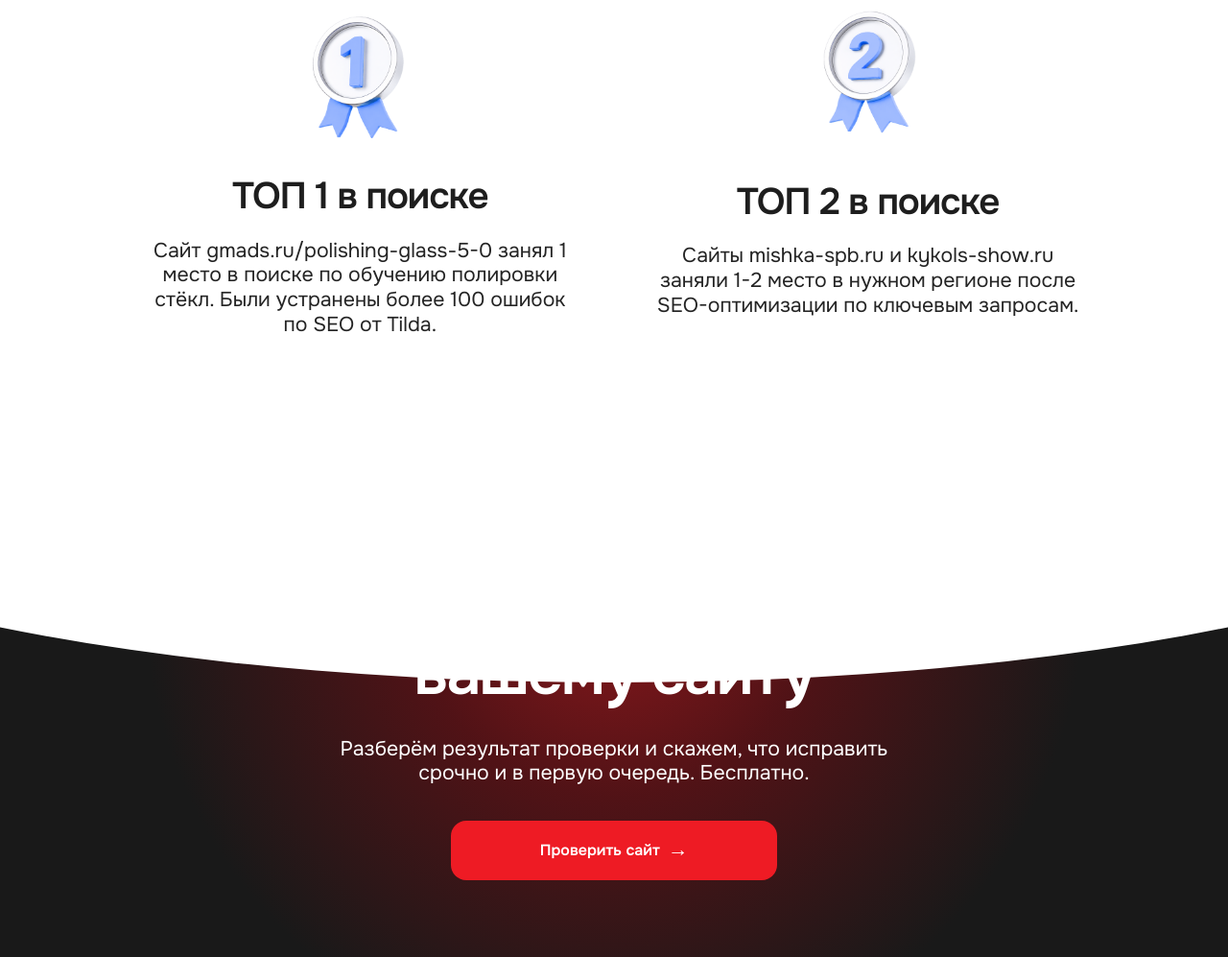
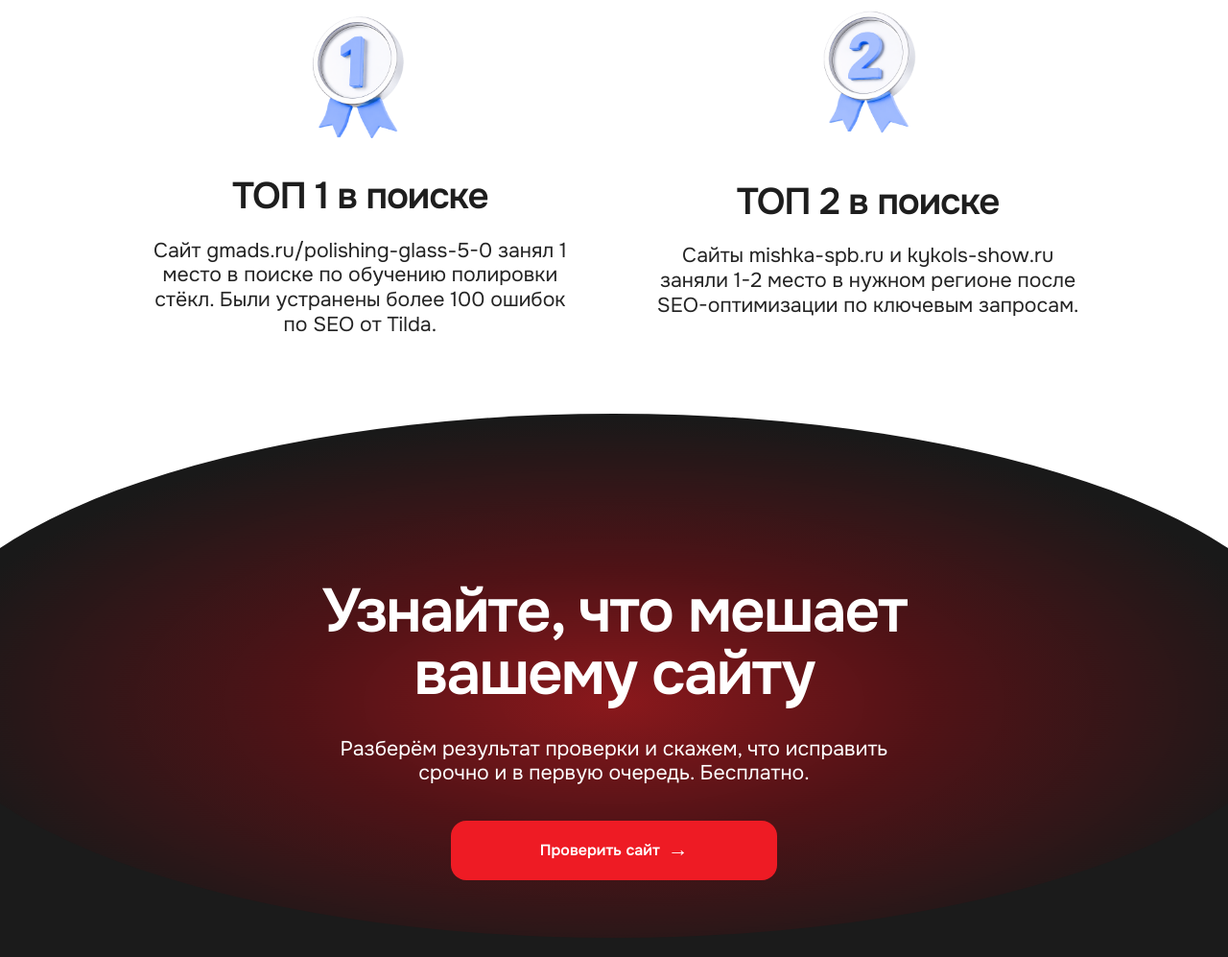
Before and after one commit to useral4/chistyy-site, a website: page public/index.html in a window 1280 px wide. Shown: the part 4200-5197 px from the top of the page at 96% size. Drawn offline with Linux system fonts and the light colour scheme.

Commit message:
Fix bottom CTA ellipse transition

```diff
--- a/public/styles.css
+++ b/public/styles.css
@@ -871,30 +871,43 @@ input {
   min-height: 720px;
   padding: 260px 32px 120px;
   overflow: hidden;
-  background:
-    radial-gradient(circle at 50% 34%, rgba(148, 24, 28, 0.92) 0, rgba(83, 18, 22, 0.96) 28%, #191919 66%),
-    var(--dark);
+  isolation: isolate;
+  background: transparent;
   color: var(--white);
   text-align: center;
 }
 
 .bottom-cta::before {
   position: absolute;
-  z-index: 0;
-  top: -300px;
+  z-index: 1;
+  top: 0;
   left: 50%;
-  width: 2140px;
-  height: 580px;
-  border-radius: 0 0 50% 50%;
-  background: var(--white);
+  width: 2198px;
+  height: 818px;
+  border-radius: 50%;
+  background:
+    radial-gradient(ellipse at 50% 55%, rgba(148, 24, 28, 0.92) 0, rgba(83, 18, 22, 0.95) 32%, #191919 70%),
+    var(--dark);
   content: "";
   transform: translateX(-50%);
   pointer-events: none;
 }
 
+.bottom-cta::after {
+  position: absolute;
+  z-index: 0;
+  top: 600px;
+  right: 0;
+  bottom: 0;
+  left: 0;
+  background: var(--dark);
+  content: "";
+  pointer-events: none;
+}
+
 .bottom-cta h2 {
   position: relative;
-  z-index: 1;
+  z-index: 2;
   margin: 0 0 33px;
   font-size: 92px;
   font-weight: 900;
@@ -903,7 +916,7 @@ input {
 
 .bottom-cta p {
   position: relative;
-  z-index: 1;
+  z-index: 2;
   margin: 0 0 37px;
   font-size: 32px;
   line-height: 1.16;
@@ -911,7 +924,7 @@ input {
 
 .bottom-cta .primary-cta {
   position: relative;
-  z-index: 1;
+  z-index: 2;
 }
 
 .loading-view,
@@ -1714,6 +1727,15 @@ input {
     padding-bottom: min(120px, 6.2500vw);
   }
 
+  .bottom-cta::before {
+    width: min(2198px, 114.4792vw);
+    height: min(818px, 42.6042vw);
+  }
+
+  .bottom-cta::after {
+    top: min(600px, 31.2500vw);
+  }
+
   .bottom-cta h2 {
     font-size: min(96px, 5.0000vw);
     font-weight: 600;
@@ -2207,9 +2229,13 @@ input {
   }
 
   .bottom-cta::before {
-    top: -210px;
+    top: 0;
     width: 940px;
     height: 350px;
+  }
+
+  .bottom-cta::after {
+    top: 260px;
   }
 
   .bottom-cta h2 {
```
